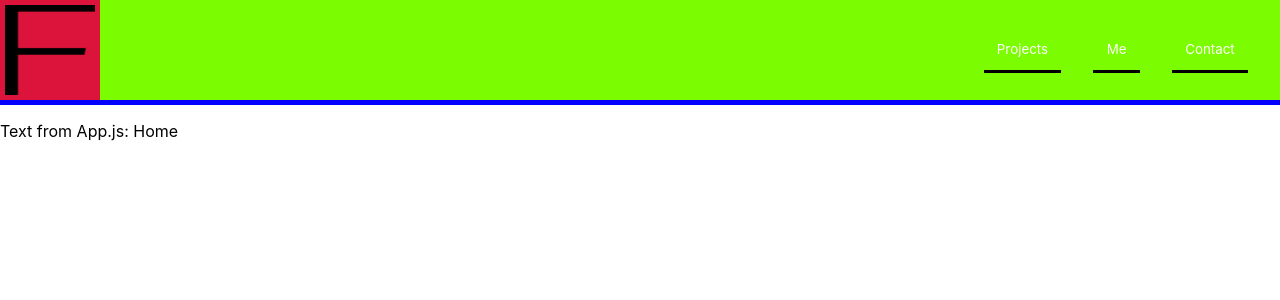
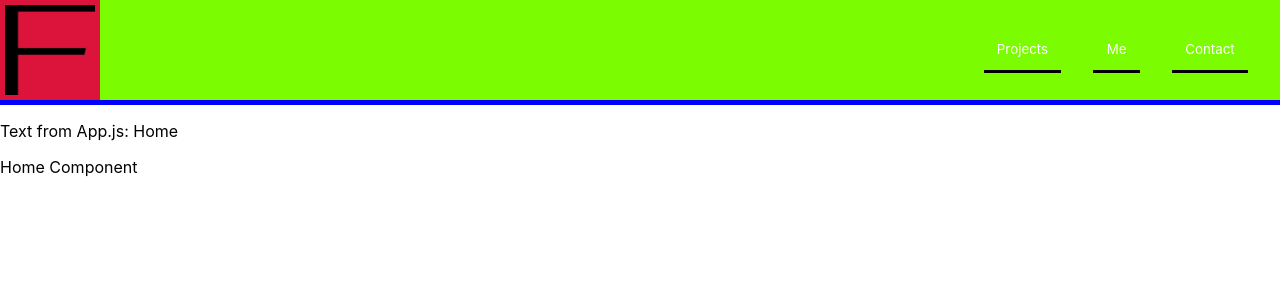
Before and after one commit to scolardf/fiasco-io, a React (Create React App) app in the folder fiasco-net/: page / in a window 1280 px wide. Shown: the top 300 px of the page. Built offline with nearby package versions, Linux system fonts and the light colour scheme.

Commit message:
ContentDisplay Navigation results
Allowed display of relevant pages from internalPages state object in ContentDisplay.js
- Can render either template text or relevant component

```diff
--- a/fiasco-net/src/ContentDisplay.js
+++ b/fiasco-net/src/ContentDisplay.js
@@ -1,25 +1,33 @@
 import React from 'react';
+
+import Home from './Home';
 
 class ContentDisplay extends React.Component {
 
     constructor(props) {
         super(props);
 
+
+
         this.state = {
             internalPages: [
-                { id:1, name: 'Home', content: 'Filler - Home' },
-                { id:2, name: 'Projects', content: 'Filler - Projects' },
-                { id:3, name: 'About', content: 'Filler - About' },
-                { id:4, name: 'Contact', content: 'Filler - Contact' },
+                { id:"Home", content: <Home /> },
+                { id:"Projects", content: <p>Project Text</p> },
+                { id:"About", content: <p>About Text</p> },
+                { id:"Contact", content: <p>Contact Text</p> },
             ],
+            pageDisplayed: <Home />
         };
     }
 
     render() {
-        const content = this.props.contentToDisplay;
+        const contentKey = this.props.contentToDisplay;
+        const contentList = this.state.internalPages;
+        const displayPage = contentList.find(item => item.id === contentKey);
         return (
             <div className='Content-Div'>
-                <p>Text from App.js: {content}</p>
+                <p>Text from App.js: {contentKey}</p>
+                {displayPage.content}
                 {/* <p>{this.state.internalPages[this.state.pageToDisplay].content}</p> */}
             </div>
         )
--- a/fiasco-net/src/Header.js
+++ b/fiasco-net/src/Header.js
@@ -11,7 +11,7 @@ class AppHeader extends React.Component {
 
   handleClick(key) {
     console.log("A link was clicked: " + key);
-    this.props.onHeaderClick(key == "imageLink" ? "Home" : key);
+    this.props.onHeaderClick(key);
   }
 
   render() {
```
